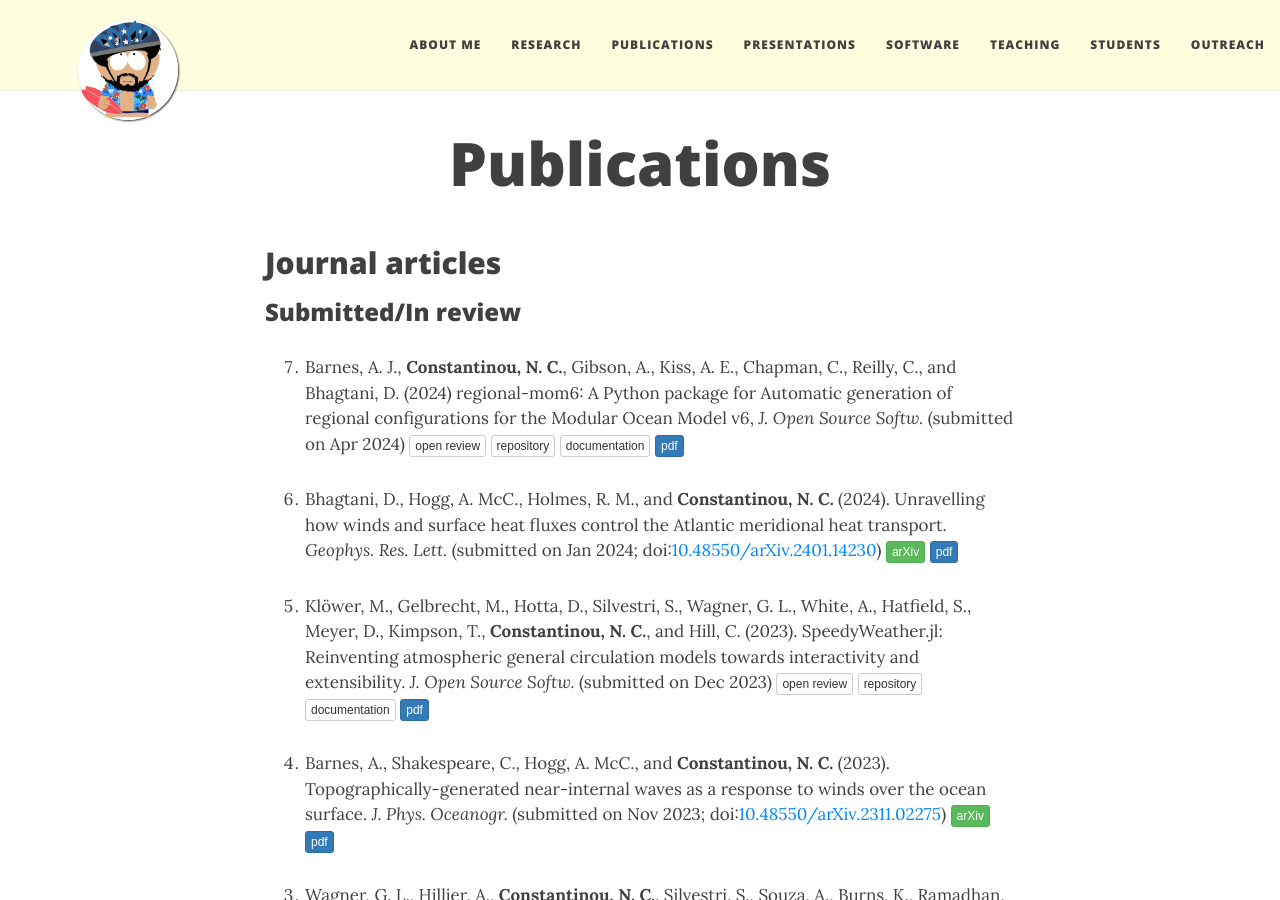
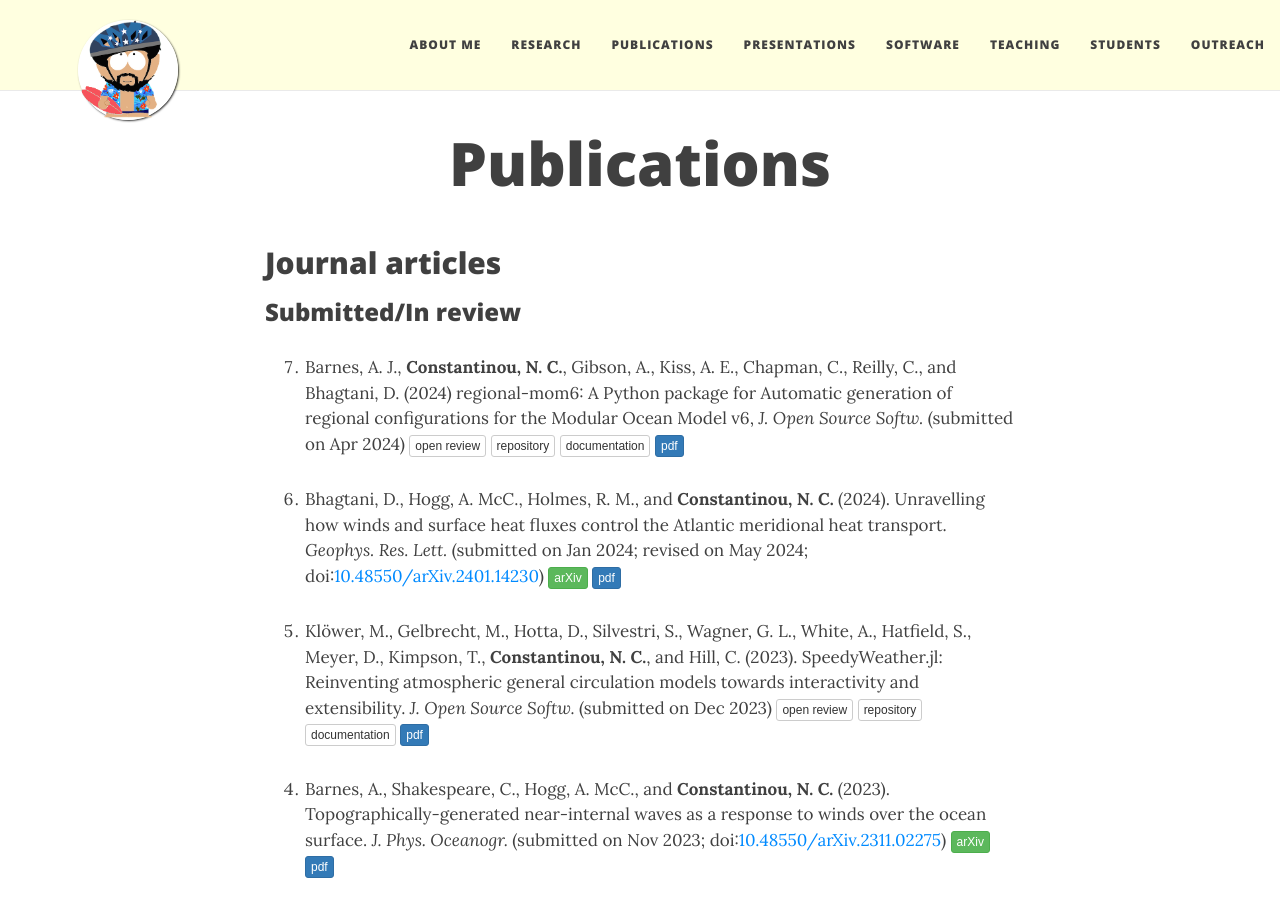
Before and after one commit to navidcy/navidcy.github.io, a Jekyll site: the page built from publications.md, in a window 1280 px wide and 900 px high. Built offline with Jekyll 4.4.1, drawn with Linux system fonts in a browser that asks for light colours; nearby versions of some CDN libraries; comment, search, counter and statistics services are not loaded.

Commit message:
atlantic mht revised

```diff
--- a/publications.md
+++ b/publications.md
@@ -16,7 +16,7 @@ mesoscale-resolving climate simulations. _J. Adv. Model. Earth Sy._ (submitted o
 0. Barnes, A. J., **Constantinou, N. C.**, Gibson, A., Kiss, A. E., Chapman, C., Reilly, C., and  Bhagtani, D. (2024) regional-mom6: A Python package for Automatic generation of regional configurations for the Modular Ocean Model v6, _J. Open Source Softw._ (submitted on Apr 2024) [<span class="btn btn-default btn-xs{{end}}" style="font-family:sans-serif;">open review</span>][regional-mom6-JOSS-review]{:target="_blank"} [<span class="btn btn-default btn-xs{{end}}" style="font-family:sans-serif;">repository</span>][regional-mom6-repo]{:target="_blank"} [<span class="btn btn-default btn-xs{{end}}" style="font-family:sans-serif;">documentation</span>][regional-mom6-docs]{:target="_blank"} [<span class="btn btn-primary btn-xs{{end}}" style="font-family:sans-serif;">pdf</span>][regional-mom6]
 
 
-0. Bhagtani, D., Hogg, A. McC., Holmes, R. M., and **Constantinou, N. C.** (2024). Unravelling how winds and surface heat fluxes control the Atlantic meridional heat transport. _Geophys. Res. Lett._ (submitted on Jan 2024; doi:[10.48550/arXiv.2401.14230](https://doi.org/10.48550/arXiv.2401.14230)) [<span class="btn btn-success btn-xs{{end}}" style="font-family:sans-serif;">arXiv</span>][arXiv:2401.14230]{:target="_blank"} [<span class="btn btn-primary btn-xs{{end}}" style="font-family:sans-serif;">pdf</span>][atlanticMHT]
+0. Bhagtani, D., Hogg, A. McC., Holmes, R. M., and **Constantinou, N. C.** (2024). Unravelling how winds and surface heat fluxes control the Atlantic meridional heat transport. _Geophys. Res. Lett._ (submitted on Jan 2024; revised on May 2024; doi:[10.48550/arXiv.2401.14230](https://doi.org/10.48550/arXiv.2401.14230)) [<span class="btn btn-success btn-xs{{end}}" style="font-family:sans-serif;">arXiv</span>][arXiv:2401.14230]{:target="_blank"} [<span class="btn btn-primary btn-xs{{end}}" style="font-family:sans-serif;">pdf</span>][atlanticMHT]
 
 
 0. Klöwer, M., Gelbrecht, M., Hotta, D., Silvestri, S., Wagner, G. L., White, A., Hatfield, S., Meyer, D., Kimpson, T., **Constantinou, N. C.**, and Hill, C. (2023). SpeedyWeather.jl: Reinventing atmospheric general circulation models towards interactivity and extensibility.  _J. Open Source Softw._ (submitted on Dec 2023) [<span class="btn btn-default btn-xs{{end}}" style="font-family:sans-serif;">open review</span>][SpeedyWeather-JOSS-review]{:target="_blank"} [<span class="btn btn-default btn-xs{{end}}" style="font-family:sans-serif;">repository</span>][SpeedyWeather-repo]{:target="_blank"} [<span class="btn btn-default btn-xs{{end}}" style="font-family:sans-serif;">documentation</span>][SpeedyWeather-docs]{:target="_blank"} [<span class="btn btn-primary btn-xs{{end}}" style="font-family:sans-serif;">pdf</span>][speedyweather]
```
Also changed, not shown: 1 other file.
